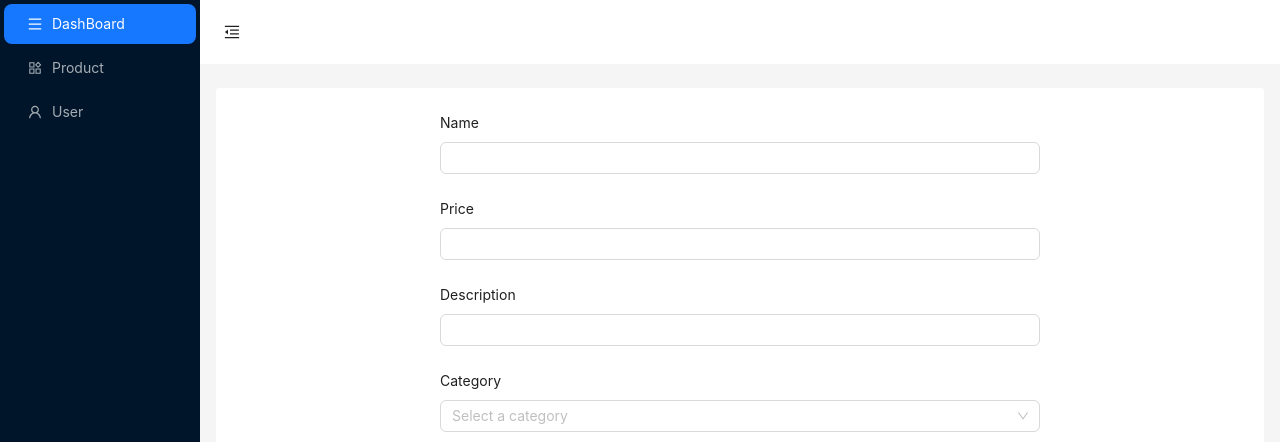
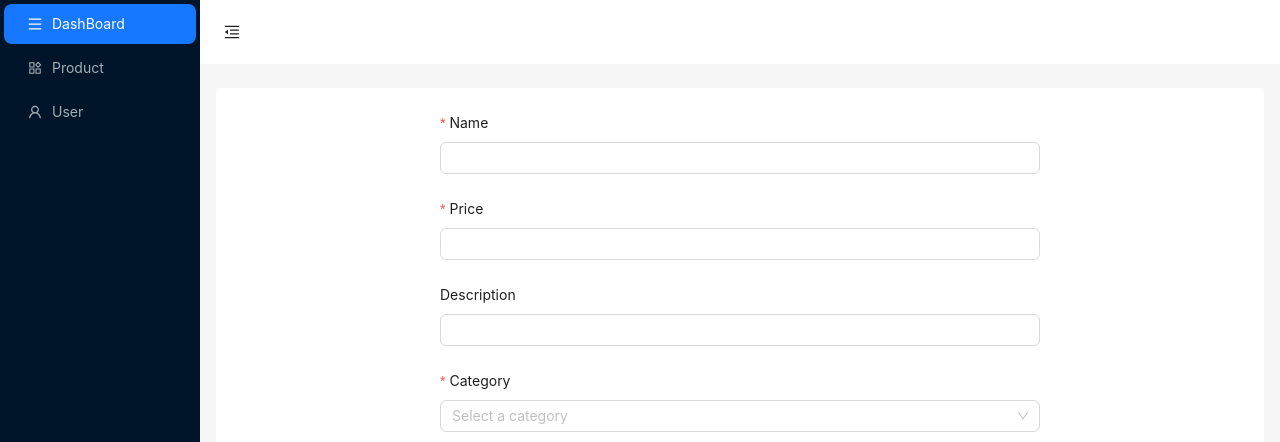
Before and after one commit to Jzztt/WD19316-Reactjs, a React (Vite) app: page /product/create in a window 1280 px wide. Shown: the top 442 px of the page. Built offline with nearby package versions, Linux system fonts and the light colour scheme.

Commit message:
feat: validate form create product  with property rules in ant

```diff
--- a/db.json
+++ b/db.json
@@ -11,6 +11,13 @@
       "name": "Samsung",
       "price": 240000,
       "description": "Samsung S25 Ultra"
+    },
+    {
+      "name": "asus",
+      "price": 9999,
+      "description": "no description",
+      "category": "Laptop",
+      "id": 3
     }
   ]
 }
--- a/src/pages/CreateProduct.tsx
+++ b/src/pages/CreateProduct.tsx
@@ -1,7 +1,6 @@
 import { useMutation } from "@tanstack/react-query";
 import { Button, Form, Input, InputNumber, Select } from "antd";
 import axios from "axios";
-import { useState } from "react";
 import { useNavigate } from "react-router";
 
 interface IProduct {
@@ -45,16 +44,16 @@ const CreateProduct = () => {
           layout="vertical"
           style={{ width: "600px" }}
         >
-          <Form.Item name="name" label="Name">
+          <Form.Item name="name" label="Name" rules={[{required: true, message: "Please input your name!"}]}>
             <Input />
           </Form.Item>
-          <Form.Item name="price" label="Price">
+          <Form.Item name="price" label="Price" rules={[{required: true, message: "Please input your price!"}]}>
             <InputNumber style={{ width: "100%" }} />
           </Form.Item>
           <Form.Item name="description" label="Description">
             <Input />
           </Form.Item>
-          <Form.Item name="category" label="Category">
+          <Form.Item name="category" label="Category" rules={[{required: true, message: "Please input your category!"}]}>
             <Select placeholder="Select a category">
               <Option value="Laptop">Laptop</Option>
               <Option value="SmartPhone">SmartPhone</Option>
```
Lines whose indentation alone changed are shown as unchanged.
